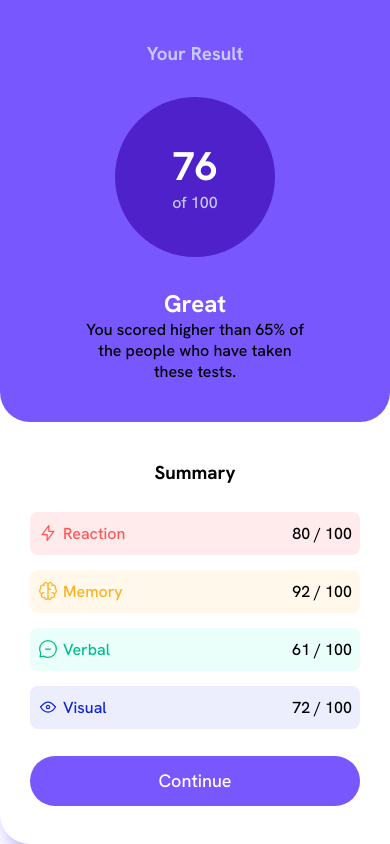
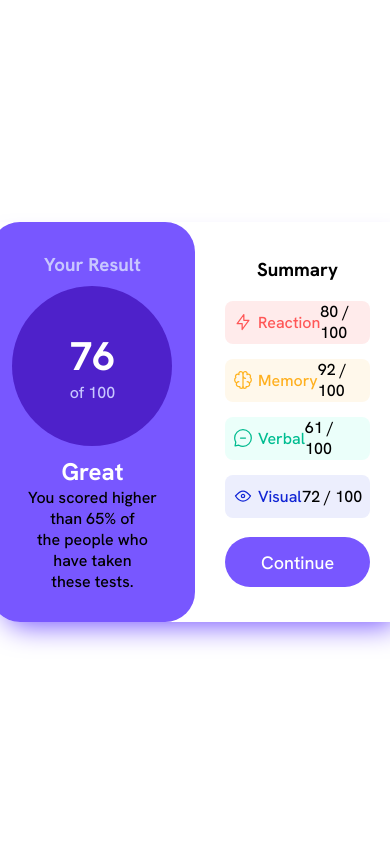
Before and after one commit to aquilamedeiros/Cartao-Visuzlizacao, a plain HTML site: page index.html in a window 390 px wide. Drawn offline with Linux system fonts and the light colour scheme.

Commit message:
Update style.css

```diff
--- a/style.css
+++ b/style.css
@@ -188,20 +188,3 @@ button{
 
 .attribution { font-size: 11px; text-align: center; }
 .attribution a { color: hsl(228, 45%, 44%); }
-
-@media screen and (max-width: 700px){
-   #container{
-        display: flex;
-        flex-direction: column;
-        height: 100%;
-   }
-   #left{
-    width: 100%;
-    border-top-right-radius:0px;
-    border-top-left-radius: 0px;
-}
-   #right{
-    width: 100%;
-   }
-
-}
```
